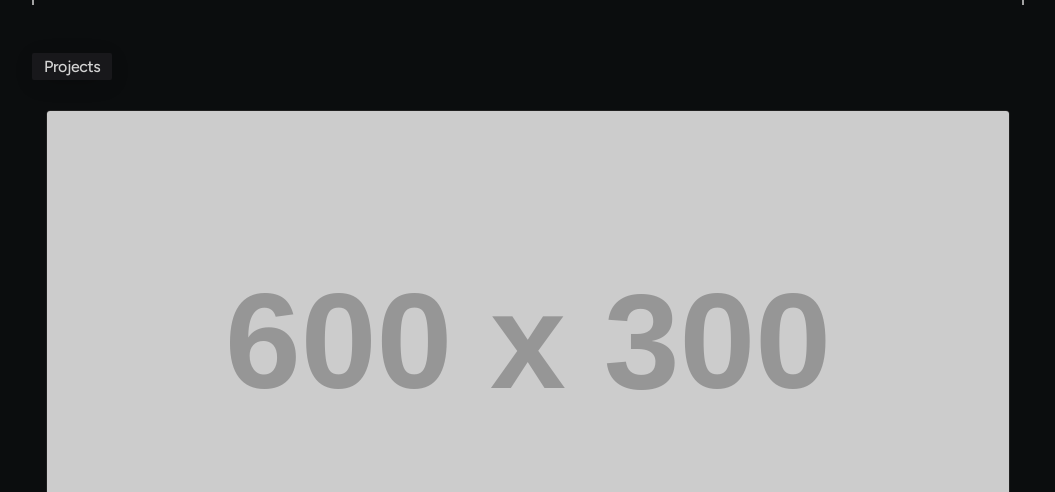
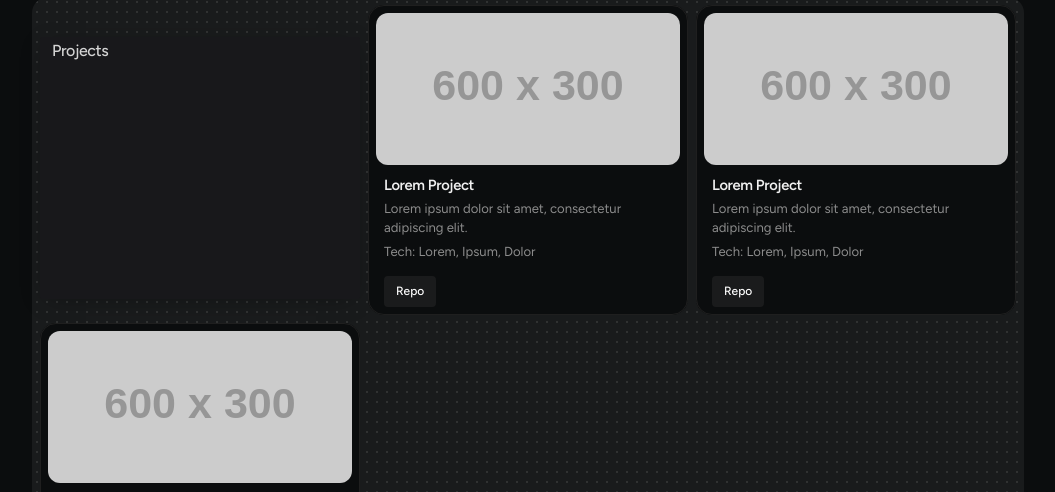
Before and after one commit to zoovasoup/webpro, a plain HTML site: page portfolio.html in a window 1280 px wide. Shown: the part 236-728 px from the top of the page, without its empty margins (112-1167 px from the left). Drawn offline with Linux system fonts and the light colour scheme; placeholder pictures from the web are drawn by us.

Commit message:
style: add rounded outlined project cards on dot-pattern grid blocks

```diff
--- a/css/style.css
+++ b/css/style.css
@@ -299,6 +299,46 @@
   border-radius: 4px;
 }
 
+section:has(> article > img) {
+  display: grid;
+  grid-template-columns: repeat(auto-fill, minmax(20rem, 1fr));
+  gap: 8px;
+  padding: 8px;
+  border-radius: 16px;
+  background:
+    radial-gradient(var(--pattern-fg) 1px, transparent 0) 0 0 / 10px 10px,
+    #ffffff0f;
+}
+
+section:has(> article > img) article {
+  padding: 8px;
+  border: 0;
+  border-radius: 16px;
+  background: var(--bg);
+  outline: 1px solid var(--line);
+  outline-offset: -1px;
+}
+
+section:has(> article > img) article:hover {
+  background: #101315;
+  outline-color: var(--line-strong);
+}
+
+section:has(> article > img) article img {
+  margin-bottom: 8px;
+  border: 0;
+  border-radius: 12px;
+}
+
+section:has(> article > img) article h3,
+section:has(> article > img) article p {
+  margin-inline: 8px;
+}
+
+section:has(> article > img) article a {
+  margin-left: 8px;
+}
+
 article a {
   align-self: flex-start;
   margin-top: 10px;
```
